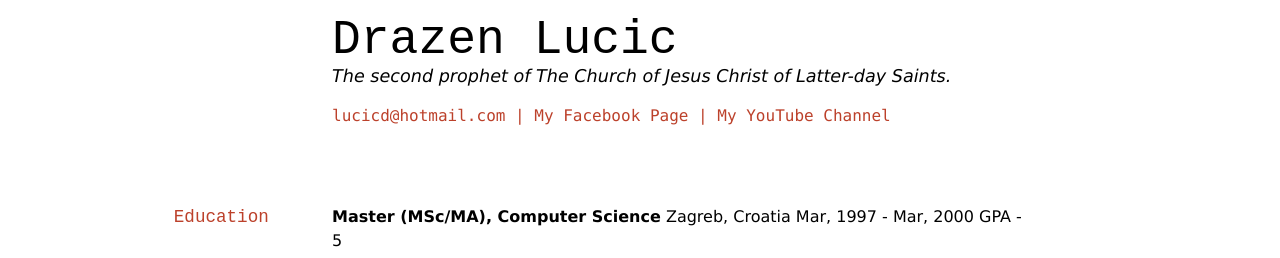
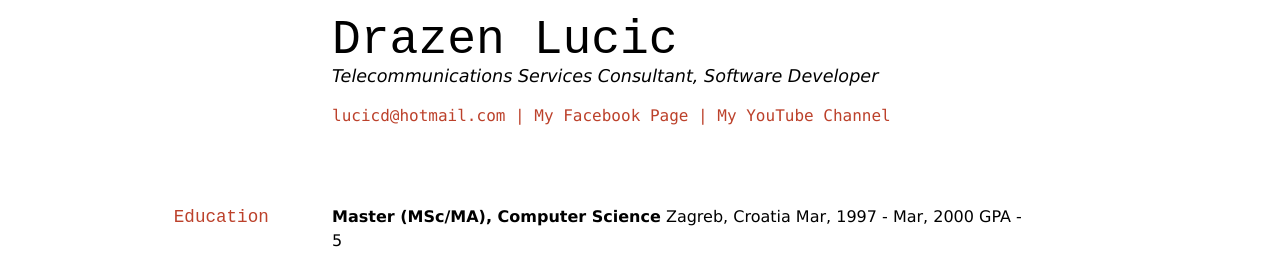
Before and after one commit to byuids-resumes/LUCIC-Resume, a Jekyll site: the page built from docs/index.md, in a window 1280 px wide. Shown: the top 258 px of the page. Built offline with Jekyll 4.4.1, drawn with Linux system fonts in a browser that asks for light colours.

Commit message:
Update index.md

```diff
--- a/docs/index.md
+++ b/docs/index.md
@@ -3,7 +3,7 @@ layout: cv
 title: Drazen Lucic's Resume
 ---
 # Drazen Lucic
-The second prophet of The Church of Jesus Christ of Latter-day Saints.
+Telecommunications Services Consultant, Software Developer
 
 <div id="webaddress">
 <a href="lucicd@hotmail.com">lucicd@hotmail.com</a>
```
